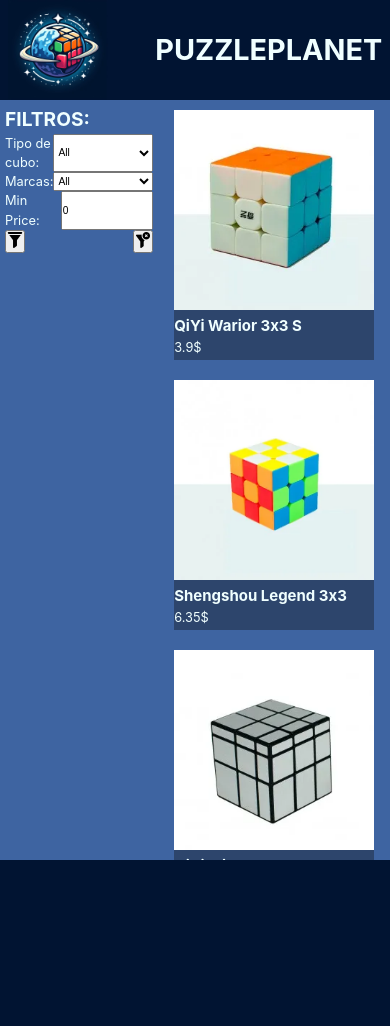
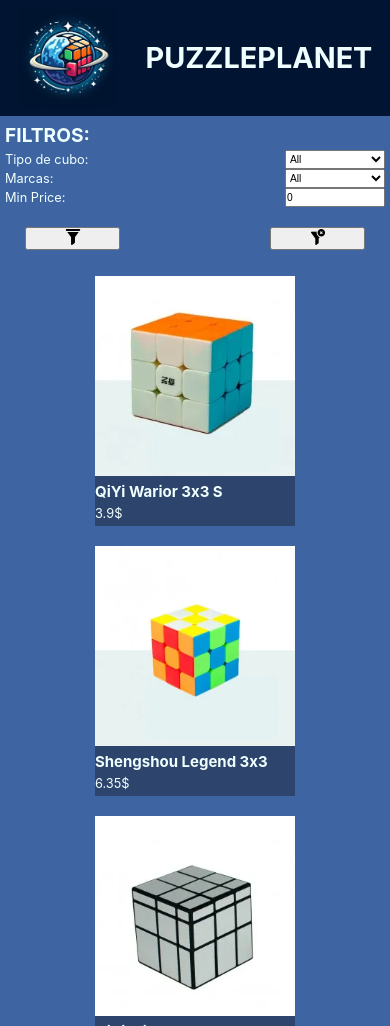
Before and after one commit to Meseverri/PUZZLE-PLANET, a website built with Vite: page index.html in a window 390 px wide. Before the commit the page ends 902 px from the top, so only its background shows below. Built offline with nearby package versions, Linux system fonts and the light colour scheme; files whose address does not match are found by name.

Commit message:
First media query

```diff
--- a/style.css
+++ b/style.css
@@ -12,45 +12,60 @@
   -webkit-font-smoothing: antialiased;
   -moz-osx-font-smoothing: grayscale;
 
-  --backgroundProduct:#2d456c;
-  --backgroundFilter:#3e64a1;
-  --background:#011432;
+  --backgroundProduct: #2d456c;
+  --backgroundFilter: #3e64a1;
+  --background: #011432;
   --titleColor: #f0ffff
 }
 
-*{
+* {
 
-  padding:0;
-  margin:0;
-  box-sizing: border-box
+  padding: 0;
+  margin: 0;
+  box-sizing: border-box;
 }
-body{
+
+body {
+  min-width: 250;
   background-color: var(--background);
 
 }
 
 
-h1{
-  color:var(--titleColor);
+h1 {
+  color: var(--titleColor);
   text-transform: uppercase;
   font-size: 1.8em;
   margin-right: 2%;
 }
-header{
+
+header>img {
+  /* height: ; */
+  width: 100px;
+
+}
+
+header>p {
+
+  text-align: center;
+}
+
+header {
   display: flex;
-  justify-content: space-between;
+  justify-content: space-around;
   align-items: center;
-  height: 100px;
+  flex-wrap: wrap;
+  /* height: 100px; */
 }
 
 
-main{
+main {
   display: grid;
   grid-template-columns: 1fr 2fr;
   grid-template-rows: 95vh;
 
   grid-template-areas:
-      'filter product  product';
+    'filter product  product';
   color: var(--titleColor);
   /* display:flex;
   flex-direction: column;
@@ -60,29 +75,31 @@
 
 }
 
-header>img{
+header>img {
   height: 100%;
   margin: 8px;
 
 }
 
-article{
+article {
   background-color: var(--background);
-  width:200px;
+  width: 200px;
   margin: 10px;
   padding: bottom 10px;
 }
-article>img{
+
+article>img {
   min-width: 100px;
-  width:100%;
-  gap:0px;
-  padding:0
+  width: 100%;
+  gap: 0px;
+  padding: 0
 }
 
-h3{
-  margin-right:10px
+h3 {
+  margin-right: 10px
 }
-section{
+
+section {
   background-color: var(--backgroundFilter);
 
   /* display: flex;
@@ -93,23 +110,35 @@
   /* margin-left: 50px; */
 
 }
-.filters{
+
+.filters {
   grid-area: filter;
   background-color: var(--backgroundFilter);
   padding: 5px;
 }
-.filters>div{
+
+.filters>div {
   display: flex;
   justify-content: space-between;
 }
-label{
+
+.filter-buttons>button {
+  width: 25%;
+  margin: 20px;
+
+}
+
+label {
   font-size: 1em;
 }
-select,input{
+
+select,
+input {
   font-size: 0.8em;
   width: 100px;
 }
-.products{
+
+.products {
 
   overflow-y: scroll;
   grid-area: product;
@@ -119,11 +148,12 @@
   height: 90vh;
   /* border: 1px solid red; */
 }
-#products>article{
+
+#products>article {
   background-color: var(--backgroundProduct);
   width: 200px;
   height: 250px;
-  position:relative;
+  position: relative;
 }
 
 #products>article:hover {
@@ -134,17 +164,42 @@
 
 
 #products>article:hover .BUY {
-  opacity: 1; /* Hace que el botón sea visible */
+  opacity: 1;
+  /* Hace que el botón sea visible */
   font-weight: 'bold';
 
 }
 
-.BUY{
-  opacity:0;
-  width:50%  ;
-  margin-left:25% ;
+.BUY {
+  opacity: 0;
+  width: 50%;
+  margin-left: 25%;
   position: absolute;
   top: 0;
   z-index: 10;
   margin-top: 2px;
 }
+
+@media (max-width: 760px) {
+  main {
+    display: grid;
+    grid-template-columns: 1fr;
+    grid-template-rows: 150px 90vh;
+
+    grid-template-areas:
+      'filter'
+      'product';
+    color: var(--titleColor);
+    font-size: 0.8em;
+  }
+
+  .filters>.filter-buttons {
+    /* width: 100%;
+    margin: 20px; */
+    margin:0;
+    display: flex;
+    flex-wrap: wrap;
+    justify-content: space-between;
+    align-items: center;
+  }
+}
```
